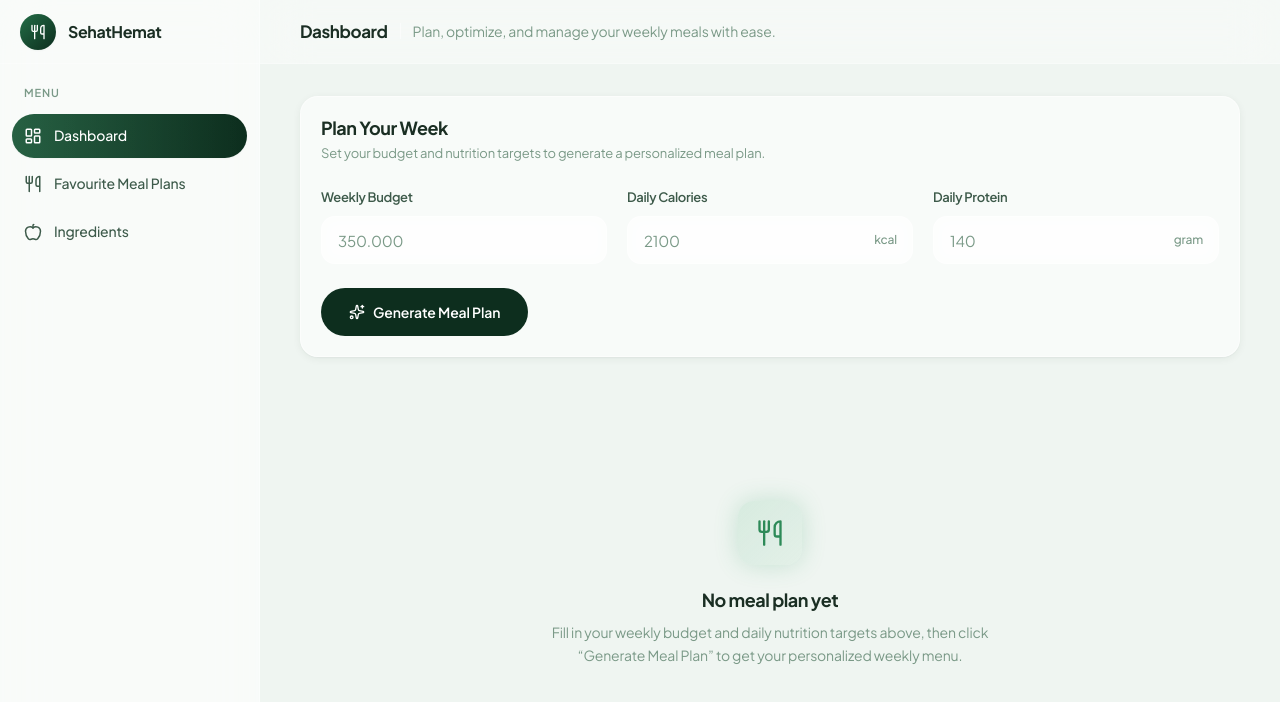
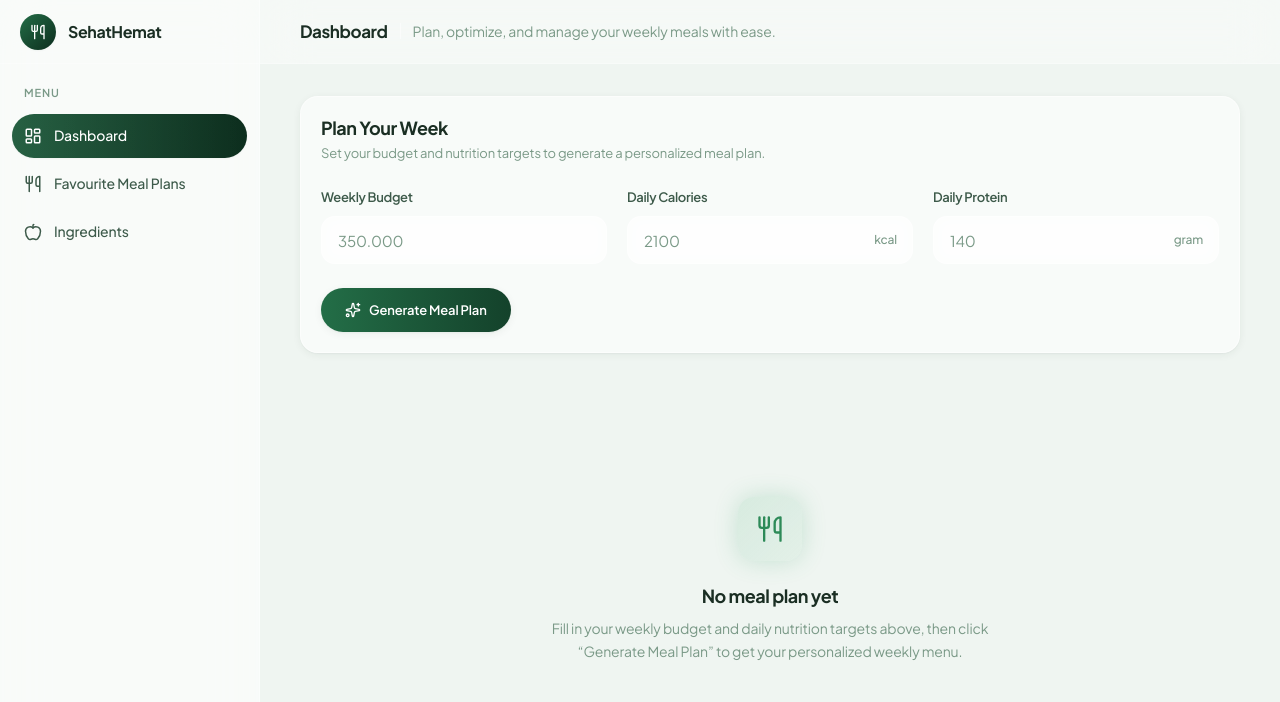
Before and after one commit to aanharits/SehatHemat, a Next.js app: page /dashboard in a window 1280 px wide. Shown: the top 702 px of the page. Built offline with nearby package versions, Linux system fonts and the light colour scheme.

Commit message:
refactor: update meal planner UI with custom button styling and modularized day cards

```diff
--- a/src/components/meal-planner-form.tsx
+++ b/src/components/meal-planner-form.tsx
@@ -149,7 +149,14 @@ export function MealPlannerForm({ onGenerate, isLoading }: MealPlannerFormProps)
         </div>
       </div>
 
-      <button type="submit" disabled={isLoading} className="btn-primary">
+      <button type="submit" disabled={isLoading} className="
+              inline-flex items-center gap-2 h-11 px-6
+              bg-gradient-to-r from-[var(--accent-700)] to-[var(--accent-900)]
+              text-white text-[13px] font-semibold rounded-xl
+              shadow-[var(--shadow-sm)]
+              hover:shadow-[var(--shadow-glow),var(--shadow-md)] hover:-translate-y-0.5
+              transition-all duration-250 ease-[var(--ease-out)]"
+          >
         {isLoading ? (
           <>
             <Loader2 className="h-4 w-4 animate-spin" />
```
